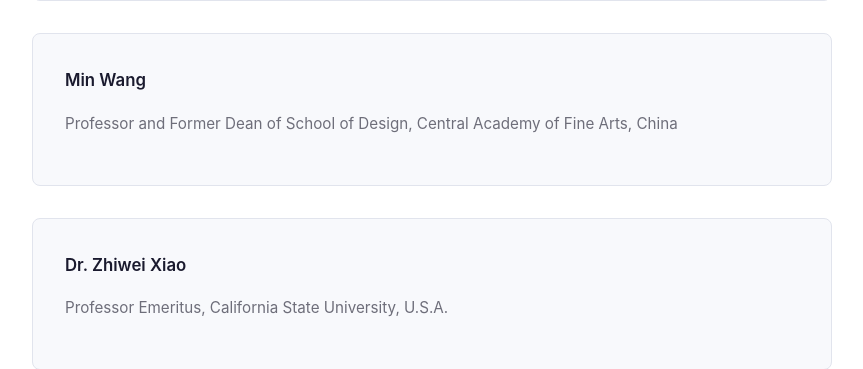
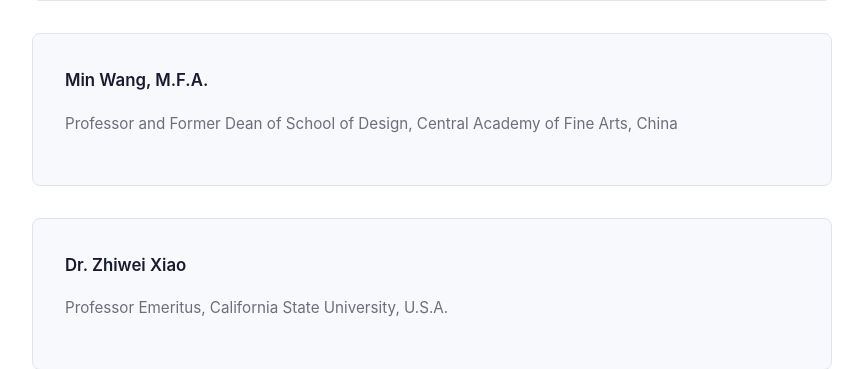
Before and after one commit to choikyo/ScholarPerspective, a Flask app: page /board in a window 1280 px wide. Shown: the part 1000-1369 px from the top of the page, without its empty margins (208-1071 px from the left). Run offline with Flask 3, Linux system fonts and the light colour scheme.

Commit message:
Add M.F.A. credential to Min Wang
Co-Authored-By: Claude Sonnet 4.6 <noreply@anthropic.com>

```diff
--- a/templates/board.html
+++ b/templates/board.html
@@ -29,7 +29,7 @@
         </div>
 
         <div class="board-member">
-            <p class="member-name">Min Wang</p>
+            <p class="member-name">Min Wang, M.F.A.</p>
             <p class="member-affiliation">Professor and Former Dean of School of Design, Central Academy of Fine Arts, China</p>
         </div>
 
```
